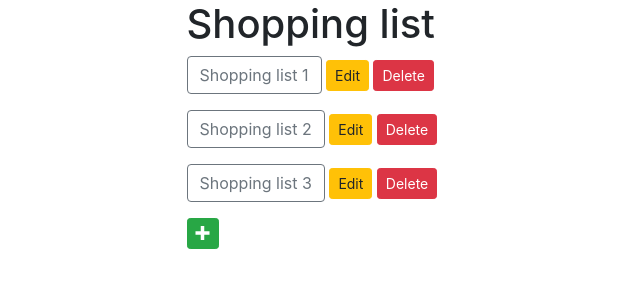
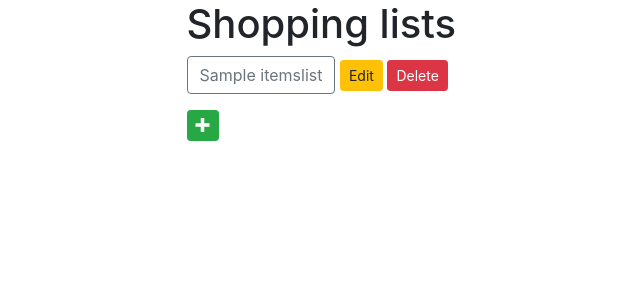
Before and after one commit to rodionovsasha/ShoppingListDjango, a Django app: page / in a window 1280 px wide. Shown: the top 300 px of the page, without its empty margins (191-831 px from the left). Run offline with Django 3.2, Linux system fonts and the light colour scheme; tables that the repository leaves empty hold one stand-in row (values such as "Sample post"); some libraries are stand-ins or nearby versions.

Commit message:
Modified templates to display lists from database.

```diff
--- a/shoppinglist/admin.py
+++ b/shoppinglist/admin.py
@@ -1,7 +1,7 @@
 from django.contrib import admin
+
+from .models import Item
 from .models import ItemsList
-from .models import Item
-
 
 admin.site.register(ItemsList)
 admin.site.register(Item)
--- a/shoppinglist/templates/shoppinglist/index.html
+++ b/shoppinglist/templates/shoppinglist/index.html
@@ -15,29 +15,17 @@
 <body>
 <div class="container">
     <div class="col-md-6 offset-md-3">
-        <h1>Shopping list</h1>
+        <h1>Shopping lists</h1>
         <ul class="list-unstyled">
-            <li>
-                <p>
-                    <a href="/itemsList?id=1" class="btn btn-outline-secondary">Shopping list 1</a>
-                    <a href="/itemsList/edit?id=1" class="btn btn-warning btn-sm">Edit</a>
-                    <a href="/itemsList/delete?id=1" class="btn btn-danger btn-sm" onclick="return confirm('Are you sure you want to delete this list?')">Delete</a>
-                </p>
-            </li>
-            <li>
-                <p>
-                    <a href="/itemsList?id=2" class="btn btn-outline-secondary">Shopping list 2</a>
-                    <a href="/itemsList/edit?id=2" class="btn btn-warning btn-sm">Edit</a>
-                    <a href="/itemsList/delete?id=2" class="btn btn-danger btn-sm" onclick="return confirm('Are you sure you want to delete this list?')">Delete</a>
-                </p>
-            </li>
-            <li>
-                <p>
-                    <a href="/itemsList?id=3" class="btn btn-outline-secondary">Shopping list 3</a>
-                    <a href="/itemsList/edit?id=3" class="btn btn-warning btn-sm">Edit</a>
-                    <a href="/itemsList/delete?id=3" class="btn btn-danger btn-sm" onclick="return confirm('Are you sure you want to delete this list?')">Delete</a>
-                </p>
-            </li>
+            {% for list in lists %}
+                <li>
+                    <p>
+                        <a href="/itemsList?id={{list.id}}" class="btn btn-outline-secondary">{{list.name}}</a>
+                        <a href="/itemsList/edit?id={{list.id}}" class="btn btn-warning btn-sm">Edit</a>
+                        <a href="/itemsList/delete?id={{list.id}}" class="btn btn-danger btn-sm" onclick="return confirm('Are you sure you want to delete this list?')">Delete</a>
+                    </p>
+                </li>
+            {% endfor %}
         </ul>
         <a href="/itemsList/add" class="btn btn-success btn-sm" data-toggle="tooltip" data-placement="right" title="Add new list" aria-hidden="true">
             <span class="oi oi-plus"></span>
--- a/shoppinglist/urls.py
+++ b/shoppinglist/urls.py
@@ -1,6 +1,6 @@
 from django.conf.urls import url
+
 from . import views
-
 
 urlpatterns = [
     url(r'^$', views.index, name='index'),
--- a/shoppinglist/views.py
+++ b/shoppinglist/views.py
@@ -1,5 +1,8 @@
 from django.shortcuts import render
+
+from .models import ItemsList
 
 
 def index(request):
-    return render(request, 'shoppinglist/index.html', {})
+    lists = ItemsList.objects.all()
+    return render(request, 'shoppinglist/index.html', {'lists': lists})
```
